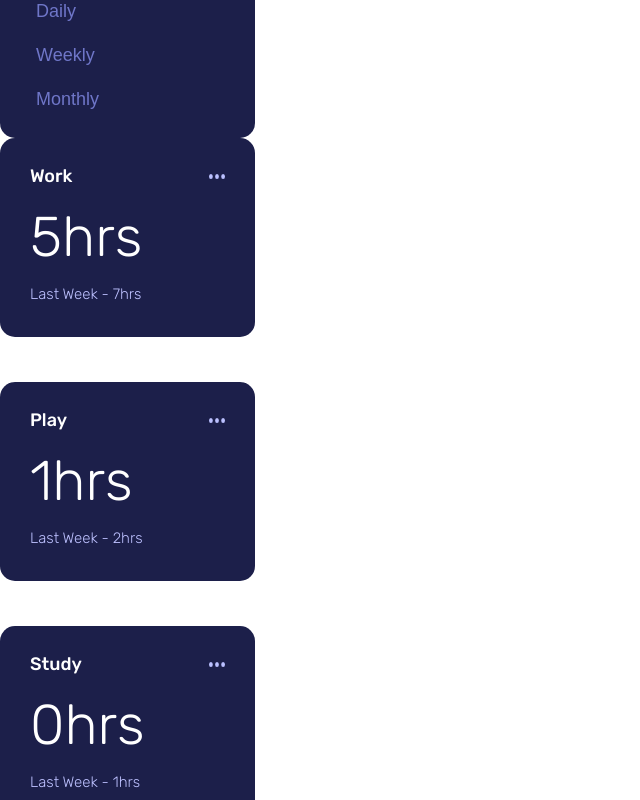
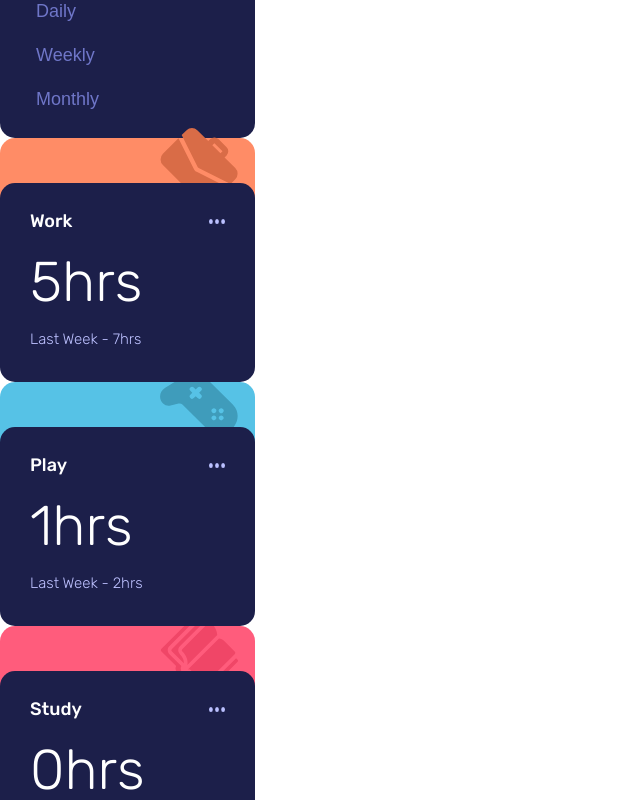
Before and after one commit to raych2/time-tracking-dashboard, a Next.js app: page / in a window 1280 px wide. Shown: the part 380-1180 px from the top of the page, without its empty margins (0-640 px from the left). Built offline with nearby package versions, Linux system fonts and the light colour scheme.

Commit message:
Add ActivityBackground component and initial style

```diff
--- /dev/null
+++ b/components/ActivityBackground.module.css
@@ -0,0 +1,29 @@
+.container {
+  height: 90px;
+  border-radius: 15px;
+  z-index: -2;
+}
+.img {
+  height: 78px;
+  width: 78px;
+  margin: -10px 17.42px 0 159.58px;
+  z-index: 1;
+}
+.work {
+  background-color: var(--work-bg);
+}
+.play {
+  background-color: var(--play-bg);
+}
+.study {
+  background-color: var(--study-bg);
+}
+.exercise {
+  background-color: var(--exercise-bg);
+}
+.social {
+  background-color: var(--social-bg);
+}
+.selfCare {
+  background-color: var(--self-care-bg);
+}
--- /dev/null
+++ b/components/ActivityBackground.tsx
@@ -0,0 +1,52 @@
+import Image from "next/image";
+import work from "public/images/icon-work.svg";
+import play from "public/images/icon-play.svg";
+import study from "public/images/icon-study.svg";
+import exercise from "public/images/icon-exercise.svg";
+import social from "public/images/icon-social.svg";
+import selfCare from "public/images/icon-self-care.svg";
+import styles from "./ActivityBackground.module.css";
+
+type ActivityBackgroundProps = {
+  background: number;
+  activityType: string;
+};
+interface IconEnum {
+  [key: string]: HTMLImageElement;
+}
+
+export default function ActivityBackground({
+  background,
+  activityType,
+}: ActivityBackgroundProps) {
+  const ICON_STATES: IconEnum = {
+    0: work,
+    1: play,
+    2: study,
+    3: exercise,
+    4: social,
+    5: selfCare,
+  };
+  const activityBackgroundType: string[] = [
+    "work",
+    "play",
+    "study",
+    "exercise",
+    "social",
+    "selfCare",
+  ];
+
+  return (
+    <div
+      className={`${styles[activityBackgroundType[background]]} ${
+        styles.container
+      }`}
+    >
+      <Image
+        src={ICON_STATES[background]}
+        alt={`${activityType} icon`}
+        className={styles.img}
+      />
+    </div>
+  );
+}
--- a/components/ActivityCard.module.css
+++ b/components/ActivityCard.module.css
@@ -6,8 +6,11 @@
 }
 .activity {
   height: 199px;
+  margin-top: -45px;
   border-radius: 15px;
   background-color: var(--darker-blue);
+  position: relative;
+  z-index: 5;
 }
 .heading {
   display: flex;
--- a/components/ActivityCard.tsx
+++ b/components/ActivityCard.tsx
@@ -3,8 +3,10 @@ import ellipsis from "public/images/icon-ellipsis.svg";
 import TimeDisplay from "./TimeDisplay";
 import { Activity } from "../pages";
 import styles from "./ActivityCard.module.css";
+import ActivityBackground from "./ActivityBackground";
 
 type ActivityCardProps = {
+  background: number;
   activity: Activity;
   selectedTime: string;
 };
@@ -13,6 +15,7 @@ interface TimeEnum {
 }
 
 export default function ActivityCard({
+  background,
   activity,
   selectedTime,
 }: ActivityCardProps) {
@@ -23,11 +26,14 @@ export default function ActivityCard({
   };
   return (
     <div className={styles.container}>
-      <div></div>
+      <ActivityBackground
+        background={background}
+        activityType={activity.title}
+      />
       <div className={styles.activity}>
         <div className={styles.heading}>
           <h1 className={styles.activityType}>{activity.title}</h1>
-          <Image src={ellipsis} alt="ellipsis" className={styles.ellipsis}/>
+          <Image src={ellipsis} alt="ellipsis" className={styles.ellipsis} />
         </div>
         {TIMEFRAME_STATES[selectedTime]}
       </div>
--- a/components/ActivityContainer.tsx
+++ b/components/ActivityContainer.tsx
@@ -16,6 +16,7 @@ export default function ActivityContainer({
         return (
           <ActivityCard
             key={index}
+            background={index}
             activity={item}
             selectedTime={selectedTime}
           />
```
